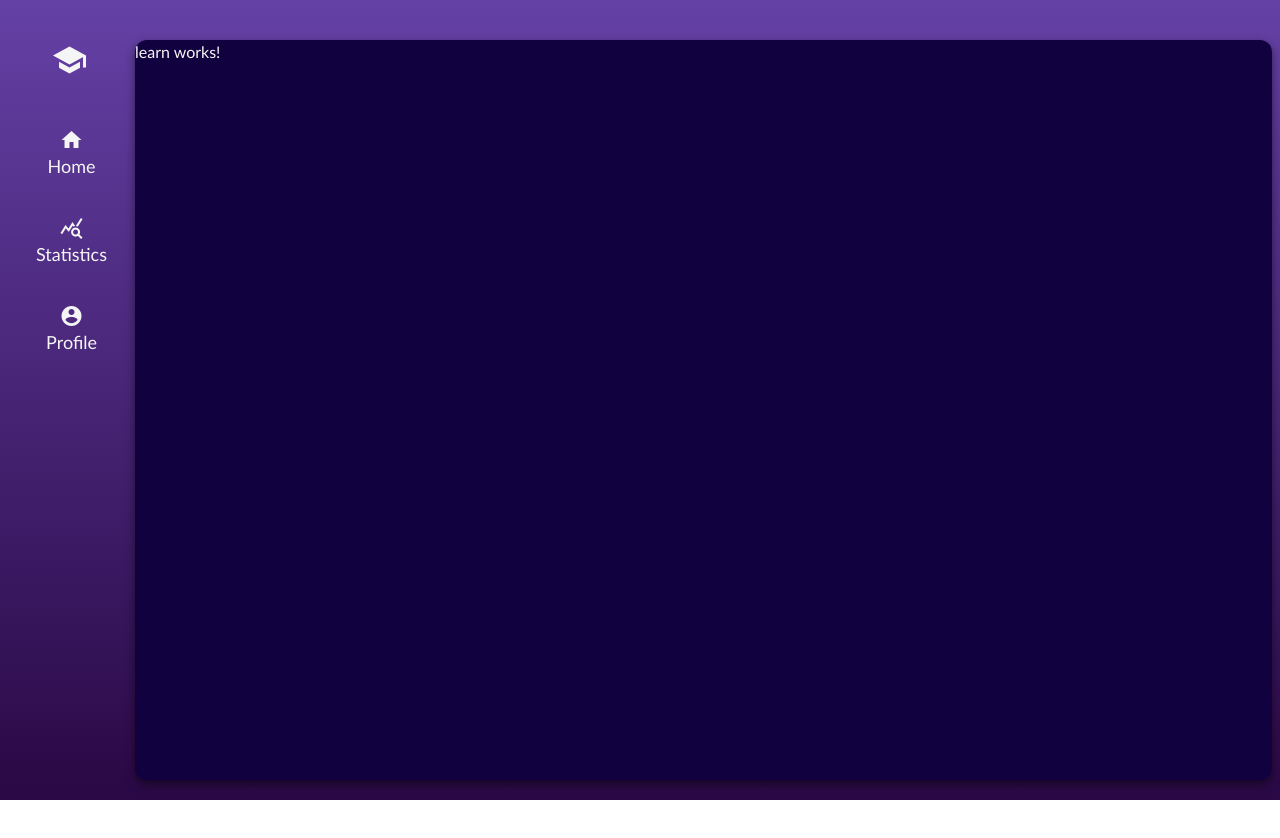
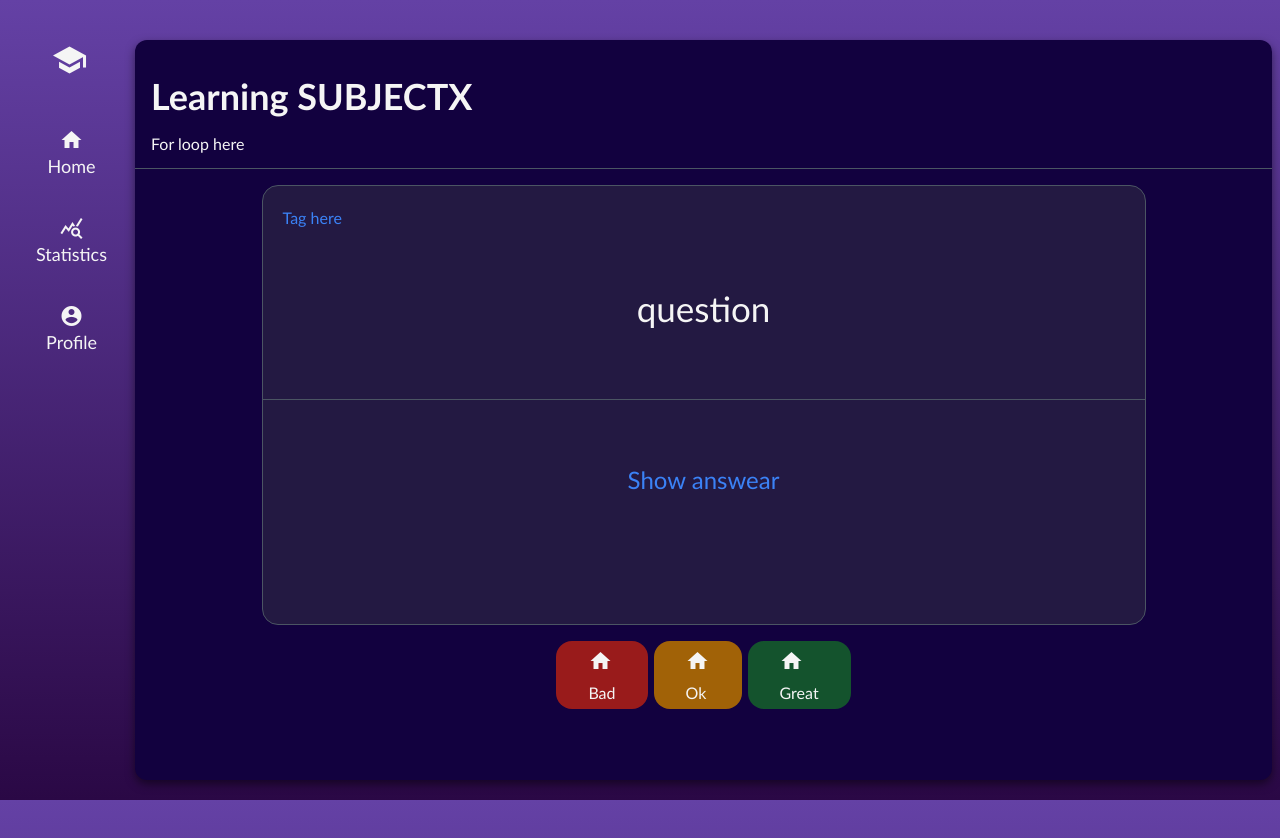
Before and after one commit to tonileo/LearnEasy, an Angular app in the folder client/: page /subject/1/learn in a window 1280 px wide. Shown: the top 838 px of the page. Before the commit the page ends 800 px from the top, so only its background shows below. Built offline with nearby package versions, Linux system fonts and the light colour scheme.

Commit message:
Implemented design for learn component

```diff
--- a/client/src/app/features/learn/learn.component.html
+++ b/client/src/app/features/learn/learn.component.html
@@ -1 +1,55 @@
-<p>learn works!</p>
+<div class="py-5 h-full">
+    <div class="flex">
+        <header class="text-4xl p-4 font-bold">Learning SUBJECTX</header>
+    </div>
+
+    <div class="ml-1 pl-3 pb-3 text-">
+        For loop here
+    </div>
+
+    <div class="flex flex-col p-4 border-t border-t-gray-600 items-center h-full">
+        <div class="flashCardDiv flex flex-col border border-gray-600 rounded-2xl">
+            <div class="p-5 text-blue-500">
+                Tag here
+            </div>
+
+            <div class="flex p-8 mb-8 questionDiv justify-center">
+                question
+            </div>
+
+            <div class="flex p-10 justify-center text-2xl border-t border-t-gray-600" (click)="showAnswear()">
+                @if (!answearClicked) {
+                <a class="mt-6 text-blue-500">
+                    Show answear
+                </a>
+                }@else {
+                    <p class="mt-6">Answear example...</p>
+                }
+            </div>
+
+        </div>
+
+        <div class="flex px-4 pt-4 justify-center gap-1.5">
+            <div class="buttonDiv bg-red-800">
+                <button class="flex flex-col">
+                    <mat-icon>home</mat-icon>
+                    <p class="mt-2">Bad</p>
+                </button>
+            </div>
+
+            <div class="buttonDiv bg-yellow-700">
+                <button class="flex flex-col">
+                    <mat-icon>home</mat-icon>
+                    <p class="mt-2">Ok</p>
+                </button>
+            </div>
+
+            <div class="buttonDiv bg-green-900">
+                <button class="flex flex-col">
+                    <mat-icon>home</mat-icon>
+                    <p class="mt-2">Great</p>
+                </button>
+            </div>
+        </div>
+    </div>
+</div>
--- a/client/src/app/features/learn/learn.component.scss
+++ b/client/src/app/features/learn/learn.component.scss
@@ -0,0 +1,18 @@
+.questionDiv{
+    font-size: 35px;
+}
+
+.flashCardDiv{
+    background-color: #231942;
+    width: 80%;
+    height: 55vh;
+    max-height: 60vh;
+}
+
+.buttonDiv{
+    padding-top: 0.5rem;
+    padding-left: 2rem;
+    padding-right: 2rem;
+    padding-bottom: 0.25rem;
+    border-radius: 1rem;
+}
--- a/client/src/app/features/learn/learn.component.ts
+++ b/client/src/app/features/learn/learn.component.ts
@@ -1,12 +1,19 @@
 import { Component } from '@angular/core';
+import { MatIconModule } from '@angular/material/icon';
 
 @Component({
   selector: 'app-learn',
   standalone: true,
-  imports: [],
+  imports: [
+    MatIconModule
+  ],
   templateUrl: './learn.component.html',
   styleUrl: './learn.component.scss'
 })
 export class LearnComponent {
+  public answearClicked: boolean = false;
 
+  showAnswear(){
+    this.answearClicked = !this.answearClicked;
+  }
 }
--- a/client/src/app/features/subject/subject.component.html
+++ b/client/src/app/features/subject/subject.component.html
@@ -18,7 +18,7 @@
       <p class="customCounter">
         {{subject.flashCardsCount}}
       </p>
-      @if (subject.flashCardsCount > 7) {
+      @if (subject.flashCardsCount > 5) {
       <button class="ml-auto mr-6 text-blue-500">Show more</button>
       }
     </div>
```
